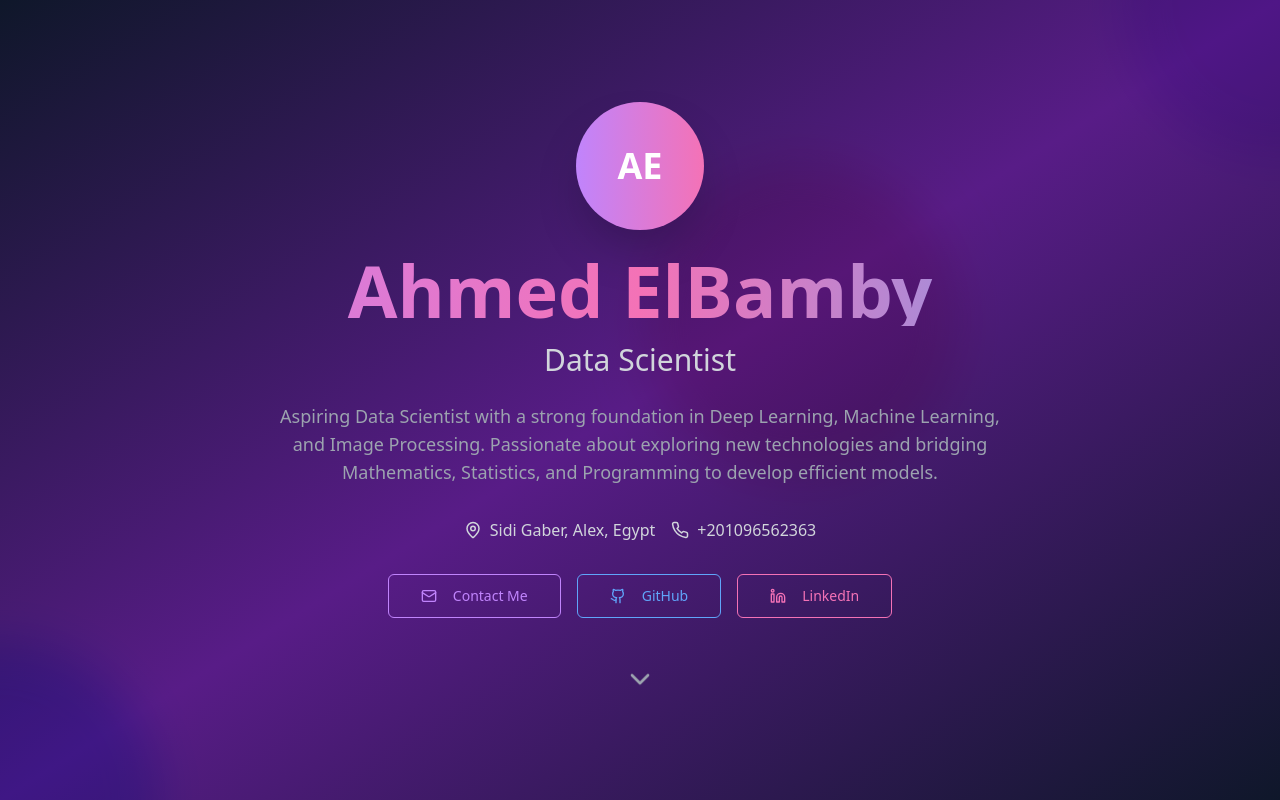
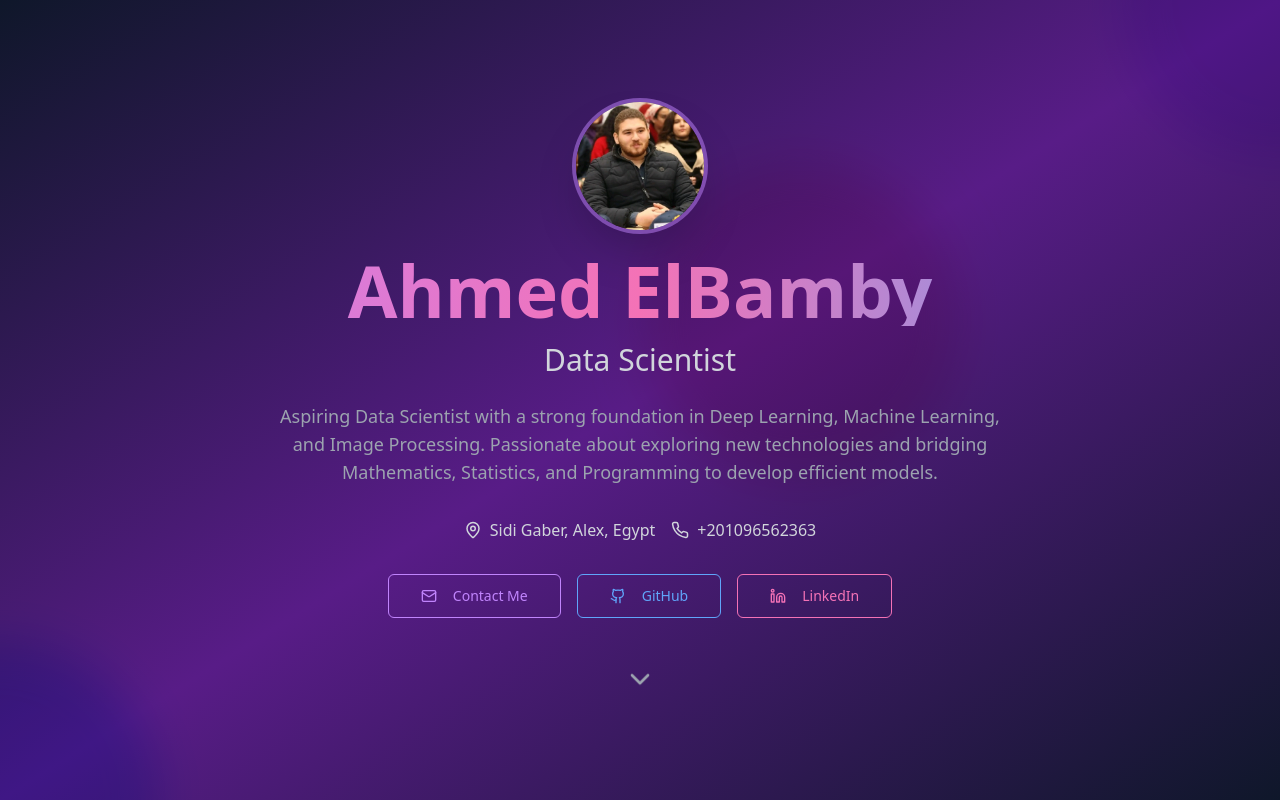
Before and after one commit to AhmedelBamby/portfolio-vitae-verse, a React (Vite) app: page / in a window 1280 px wide. Shown: the top 800 px of the page. Built offline with nearby package versions, Linux system fonts and the light colour scheme.

Commit message:
Replace AE with profile picture
Replaced the "AE" placeholder in the Hero section with the provided profile picture.

```diff
--- a/src/components/Hero.tsx
+++ b/src/components/Hero.tsx
@@ -1,4 +1,3 @@
-
 import { ChevronDown, Github, Linkedin, Mail, MapPin, Phone } from 'lucide-react';
 import { Button } from '@/components/ui/button';
 
@@ -26,8 +25,12 @@ const Hero = () => {
 
       <div className="container mx-auto px-4 sm:px-6 text-center relative z-10 py-8">
         <div className="mb-6 sm:mb-8 animate-fade-in">
-          <div className="w-24 h-24 sm:w-32 sm:h-32 bg-gradient-to-r from-purple-400 to-pink-400 rounded-full mx-auto mb-4 sm:mb-6 flex items-center justify-center text-2xl sm:text-4xl font-bold shadow-2xl">
-            AE
+          <div className="w-24 h-24 sm:w-32 sm:h-32 mx-auto mb-4 sm:mb-6 rounded-full overflow-hidden shadow-2xl ring-4 ring-purple-400/50">
+            <img
+              src="/lovable-uploads/712eda44-1133-449e-be3b-d0a7018e43ed.png"
+              alt="Ahmed ElBamby"
+              className="w-full h-full object-cover"
+            />
           </div>
           <h1 className="text-4xl sm:text-5xl md:text-6xl lg:text-7xl font-bold mb-3 sm:mb-4 bg-gradient-to-r from-purple-400 via-pink-400 to-blue-400 bg-clip-text text-transparent leading-tight">
             Ahmed ElBamby
```
Also changed, not shown: public/lovable-uploads/712eda44-1133-449e-be3b-d0a7018e43ed.png (added).
